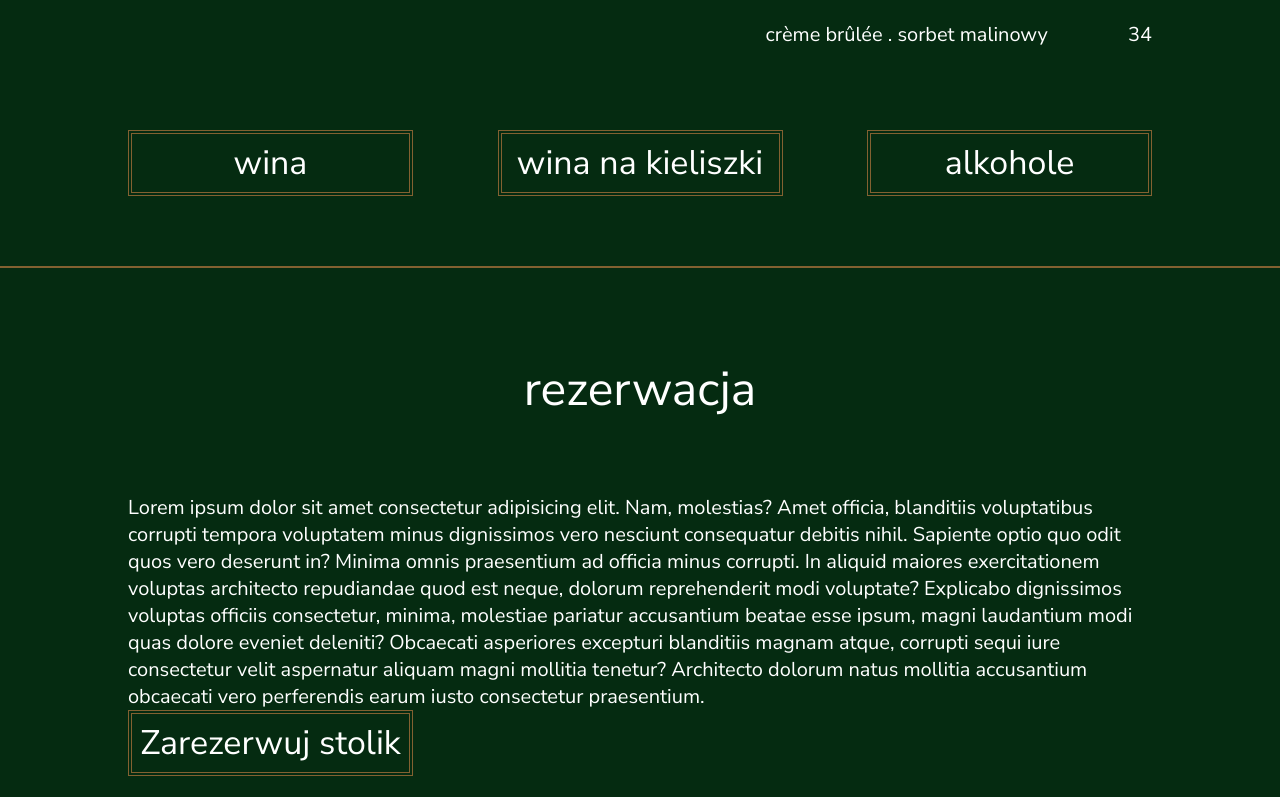
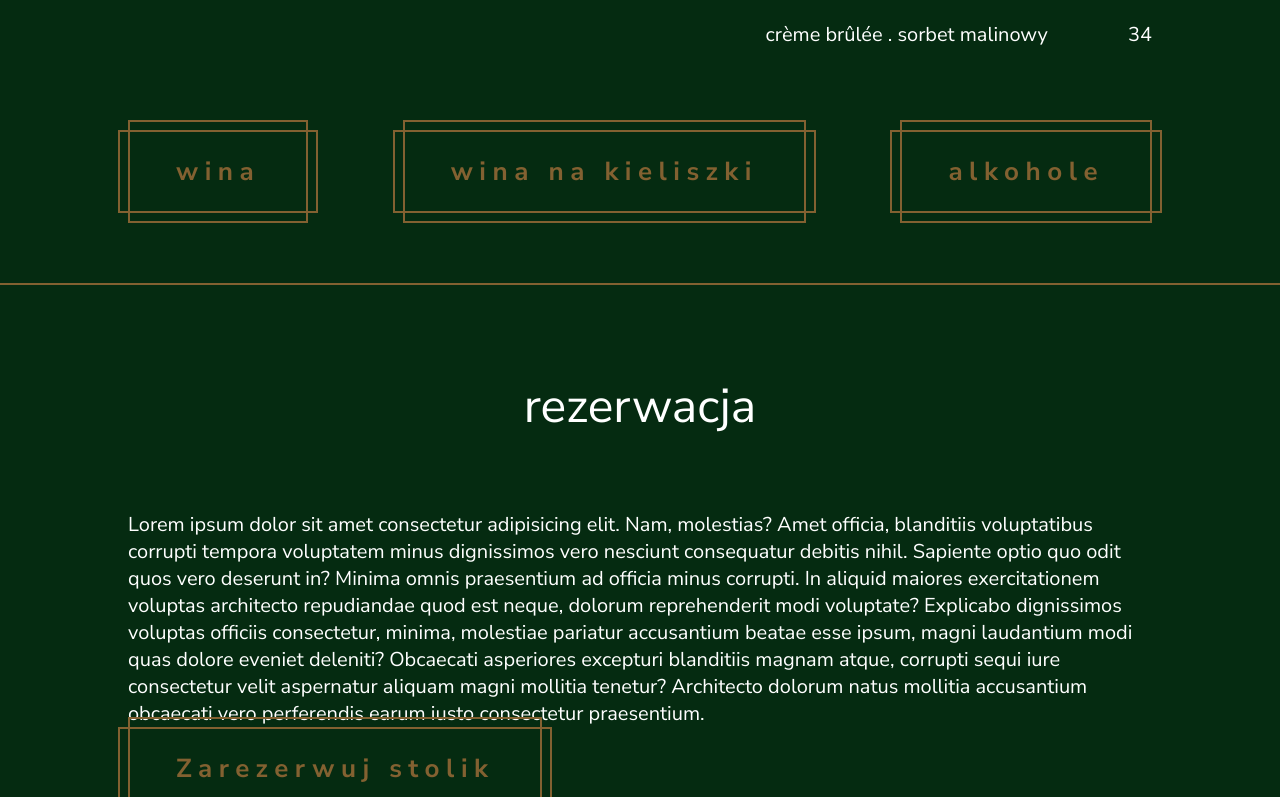
Before and after one commit to TN4HPEL3/vinissimo, a React (Create React App) app: page / in a window 1280 px wide. Shown: the part 3843-4640 px from the top of the page. Built offline with nearby package versions, Linux system fonts and the light colour scheme.

Commit message:
Hover on buttons

```diff
--- a/src/components/atoms/Button/Button.jsx
+++ b/src/components/atoms/Button/Button.jsx
@@ -4,6 +4,8 @@
   return (
     <button type="button" onClick={handleClick} className={css.button}>
       {text} {icon}
+      <div className={css.button__horizontal}></div>
+      <div className={css.button__vertical}></div>
     </button>
   );
 }
--- a/src/components/atoms/Button/Button.module.css
+++ b/src/components/atoms/Button/Button.module.css
@@ -1,16 +1,26 @@
 .button {
+  font-family: var(--font-primary);
+  --offset: 10px;
+  --border-size: 2px;
   display: flex;
   justify-content: center;
   align-items: center;
-  padding: 6px;
-  font-family: var(--font-primary);
+  padding: 15px;
+  display: flex;
+  position: relative;
+  gap: 0.5rem;
+  appearance: none;
+  border: 0;
   background-color: transparent;
-  min-width: 12.25rem;
-  min-height: 1.75rem;
-  text-align: center;
+  color: var(--website-secondary-color);
+  letter-spacing: 0.25em;
+  outline: none;
+  cursor: pointer;
+  font-weight: bold;
+  border-radius: 0;
+  box-shadow: inset 0 0 0 var(--border-size) currentcolor;
+  transition: all 0.8s ease;
   font-size: var(--font-size-medium);
-  color: var(--text-color);
-  border: 0.25rem double var(--website-secondary-color);
   & > svg {
     fill: var(--website-secondary-color);
     height: 1.25rem;
@@ -19,11 +29,59 @@
   & > span {
     flex: 1;
   }
-  @media screen and (min-width: 48rem) {
-    font-size: var(--font-size-buttons-tablet);
-    min-width: 17.813rem;
+  @media screen and (min-width: 64rem) {
+    padding: 1.5rem 3rem;
+    font-size: var(--font-size-large);
   }
-  @media screen and (min-width: 64rem) {
-    font-size: var(--font-size-buttons-desktop);
+  .button__horizontal,
+  .button__vertical {
+    color: var(--website-secondary-color);
+    position: absolute;
+    top: var(--horizontal-offset, 0);
+    right: var(--vertical-offset, 0);
+    bottom: var(--horizontal-offset, 0);
+    left: var(--vertical-offset, 0);
+    transition: transform 0.8s ease;
+    will-change: transform;
+
+    &::before {
+      content: '';
+      position: absolute;
+      border: inherit;
+    }
+  }
+
+  .button__horizontal {
+    --vertical-offset: calc(var(--offset) * -1);
+    border-top: var(--border-size) solid currentcolor;
+    border-bottom: var(--border-size) solid currentcolor;
+
+    &::before {
+      top: calc(var(--vertical-offset) - var(--border-size));
+      bottom: calc(var(--vertical-offset) - var(--border-size));
+      left: calc(var(--vertical-offset) * -1);
+      right: calc(var(--vertical-offset) * -1);
+    }
+  }
+
+  &:hover .button__horizontal {
+    transform: scaleX(0);
+  }
+
+  .button__vertical {
+    --horizontal-offset: calc(var(--offset) * -1);
+    border-left: var(--border-size) solid currentcolor;
+    border-right: var(--border-size) solid currentcolor;
+
+    &::before {
+      top: calc(var(--horizontal-offset) * -1);
+      bottom: calc(var(--horizontal-offset) * -1);
+      left: calc(var(--horizontal-offset) - var(--border-size));
+      right: calc(var(--horizontal-offset) - var(--border-size));
+    }
+  }
+
+  &:hover .button__vertical {
+    transform: scaleY(0);
   }
 }
```
